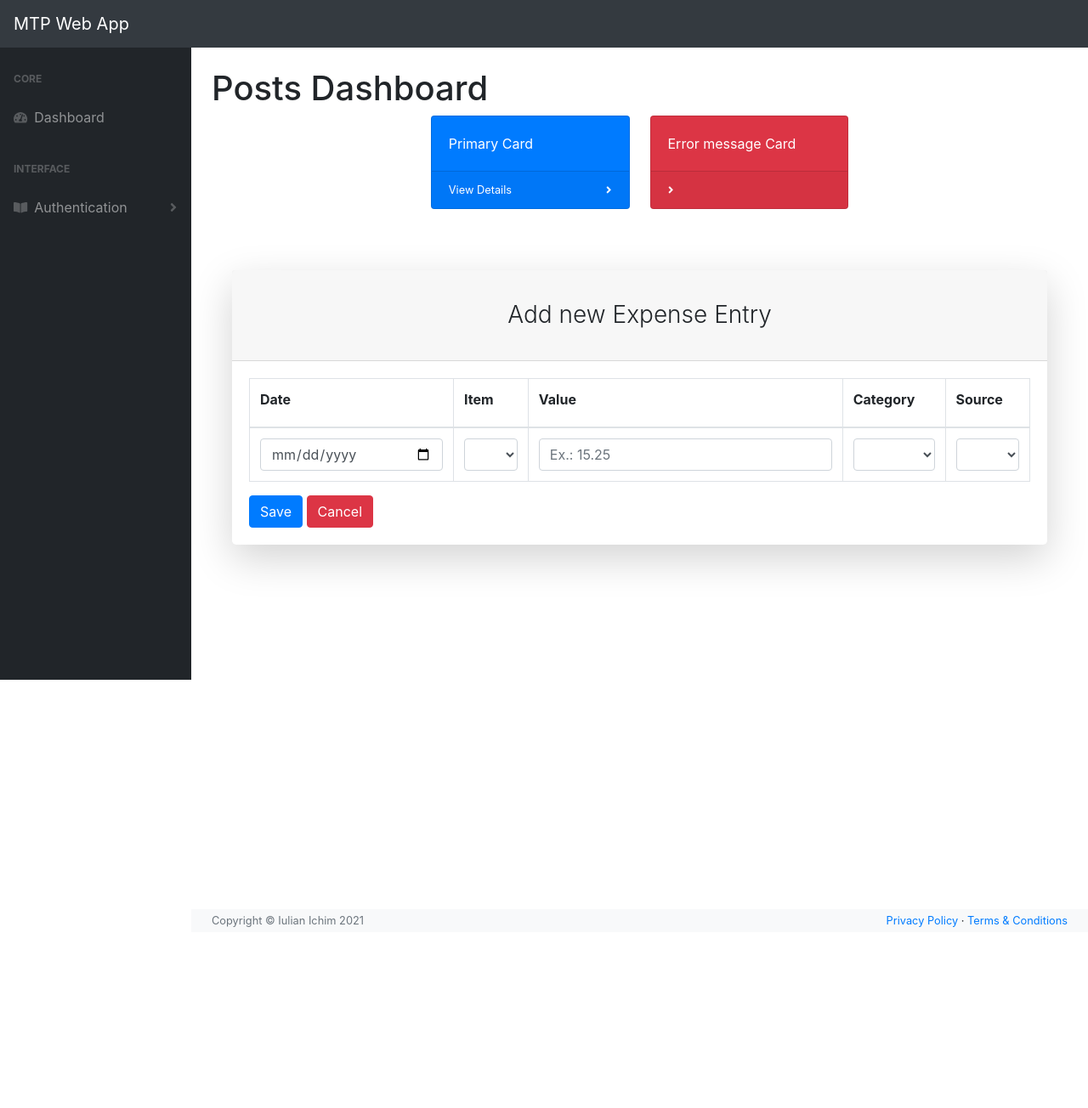
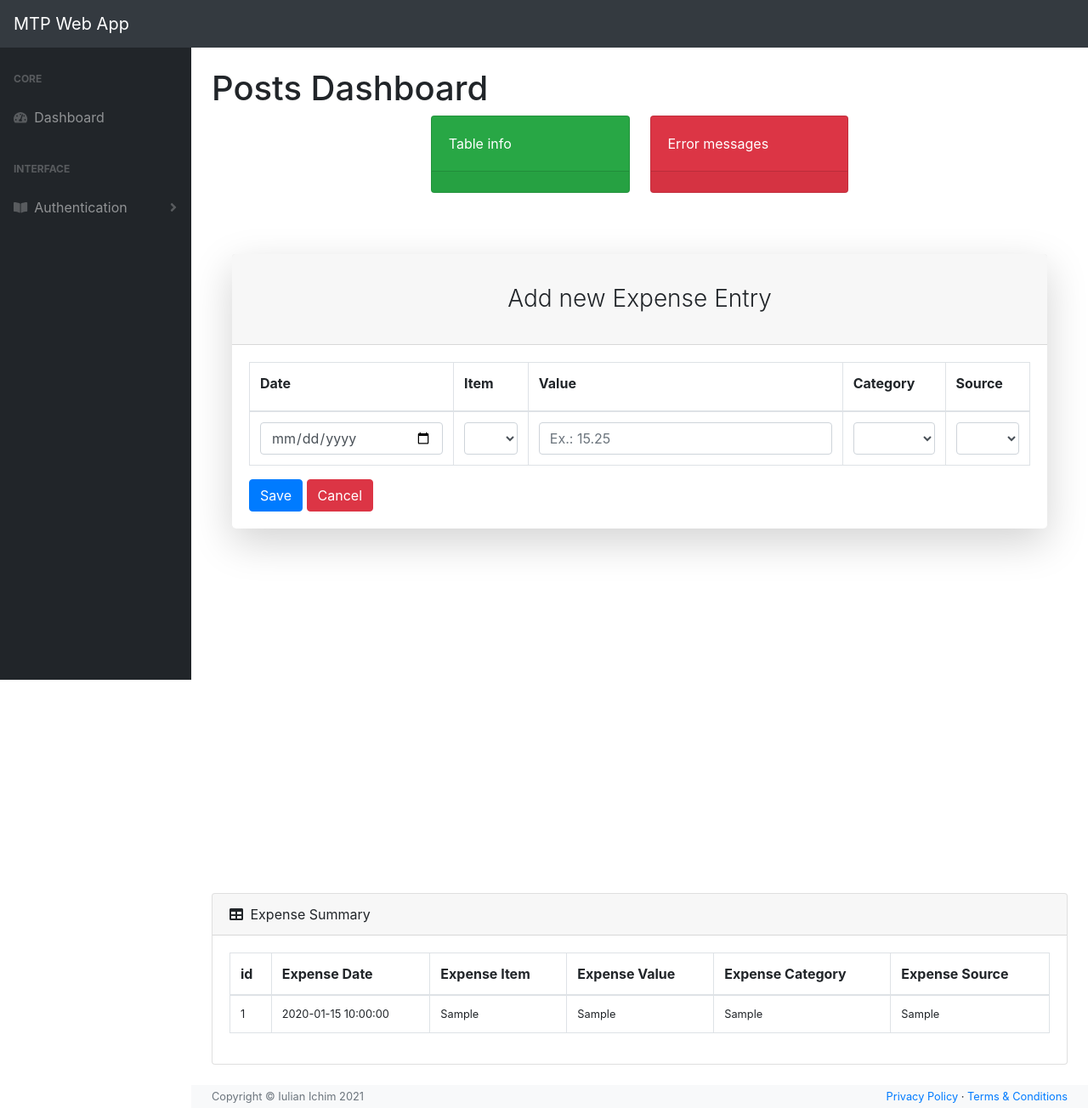
Before and after one commit to IulianIV/mtp, a Flask app: template mtp/templates/budget/expense.html in a window 1280 px wide. Shown: the whole page at 85% size. Before the commit the page ends 1091 px from the top, so only its background shows below. Run offline with Flask 2, Linux system fonts and the light colour scheme; the template is opened without the code that fills it: values that come from a table or form of the project are taken from there, most other values are stand-ins (such as "Sample title", 1, 10 or a date in 2020); lists and menus that the app fills with data are empty; some libraries are stand-ins or nearby versions.

Commit message:
Changed Card Styling

```diff
--- a/mtp/templates/budget/expense.html
+++ b/mtp/templates/budget/expense.html
@@ -29,22 +29,22 @@
 {% block cards %}
 <div class="row">
     <div class="col-xl-3 col-md-6">
-        <div class="card bg-primary text-white mb-4">
-            <div class="card-body">Primary Card</div>
+        <div class="card bg-success text-white mb-4">
+            <div class="card-body">Table info</div>
             <div class="card-footer d-flex align-items-center justify-content-between">
-                <a class="small text-white stretched-link" href="#">View Details</a>
-                <div class="small text-white"><i class="fas fa-angle-right"></i></div>
+                <a class="small text-white stretched-link" href="#"></a>
+<!--                <div class="small text-white"><i class="fas fa-angle-right"></i></div>-->
             </div>
         </div>
     </div>
     <div class="col-xl-3 col-md-6">
         <div class="card bg-danger text-white mb-4">
-            <div class="card-body">Error message Card</div>
+            <div class="card-body">Error messages</div>
             <div class="card-footer d-flex align-items-center justify-content-between">
                 {% for message in get_flashed_messages() %}
                     <a class="small text-white stretched-link" href="#">{{ message }}</a>
                 {% endfor %}
-                <div class="small text-white"><i class="fas fa-angle-right"></i></div>
+<!--                <div class="small text-white"><i class="fas fa-angle-right"></i></div>-->
             </div>
         </div>
     </div>
@@ -116,4 +116,38 @@
                 </main>
             </div>
 </div>
+<div class="card mb-4">
+    <div class="card-header">
+        <i class="fas fa-table mr-1"></i>
+        Expense Summary
+    </div>
+    <div class="card-body">
+        <div class="table-responsive">
+            <table class="table table-bordered" id="dataTable2" width="100%" cellspacing="0">
+              <thead>
+                <tr>
+                    <th>id</th>
+                    <th>Expense Date</th>
+                    <th>Expense Item</th>
+                    <th>Expense Value</th>
+                    <th>Expense Category</th>
+                    <th>Expense Source</th>
+                </tr>
+              </thead>
+          {% for entry in _object.query_expense_entries %}
+              <tbody class="post">
+                <tr>
+                    <th class="small mb-1">{{ entry['id'] }}</th>
+                    <th class="small mb-1">{{ entry['expense_date'] }}</th>
+                    <th class="small mb-1">{{ entry['expense_item'] }}</th>
+                    <th class="small mb-1">{{ entry['expense_value'] }}</th>
+                    <th class="small mb-1">{{ entry['expense_item_category'] }}</th>
+                    <th class="small mb-1">{{ entry['expense_source'] }}</th>
+                </tr>
+              </tbody>
+            {% endfor %}
+            </table>
+        </div>
+    </div>
+</div>
 {% endblock %}
```
Also changed, not shown: mtp/templates/budget/revenue.html (+36 -6 lines), mtp/templates/budget/savings.html (+36 -2 lines), mtp/templates/budget/summary.html (+14 -5 lines).
